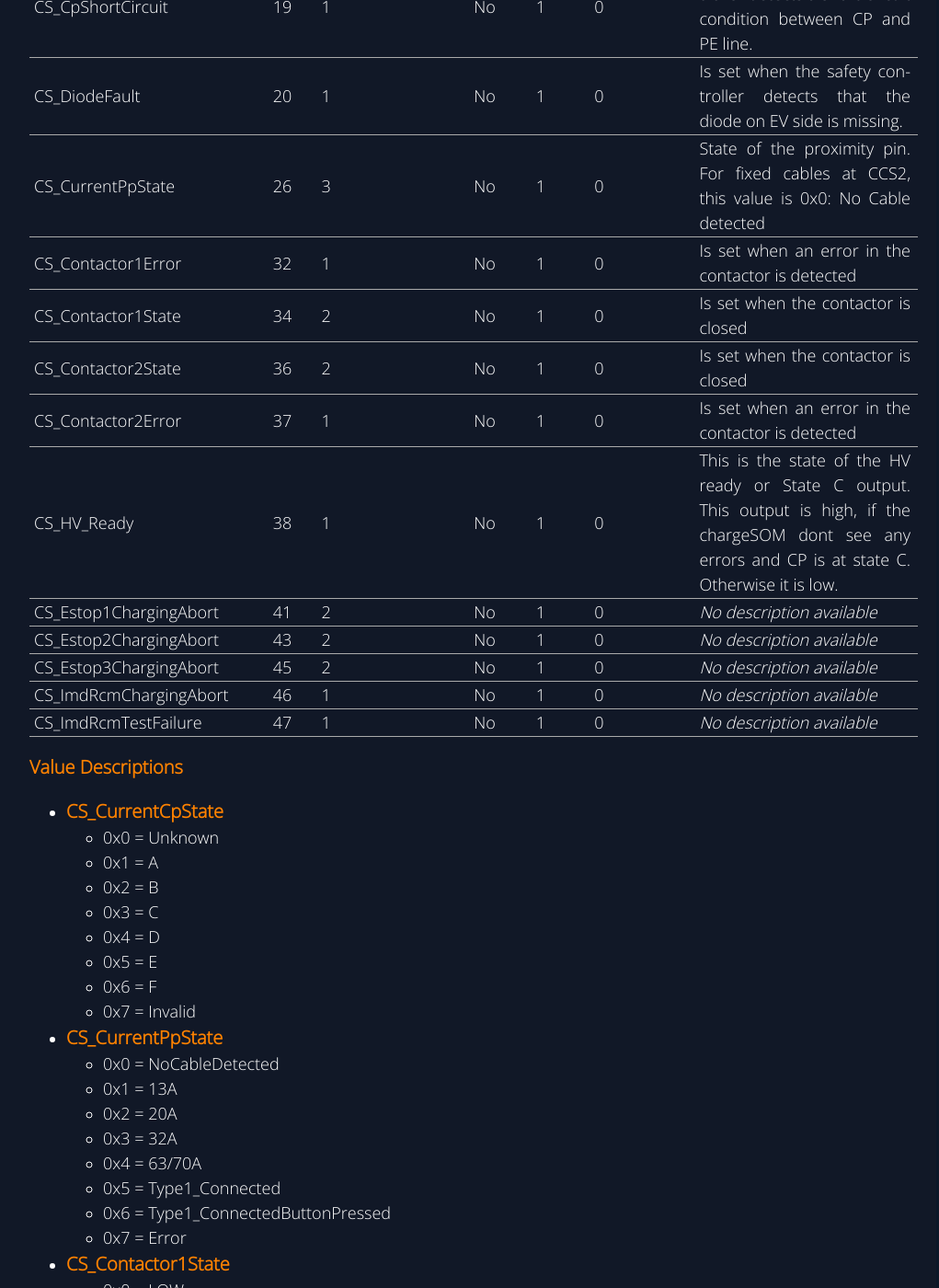
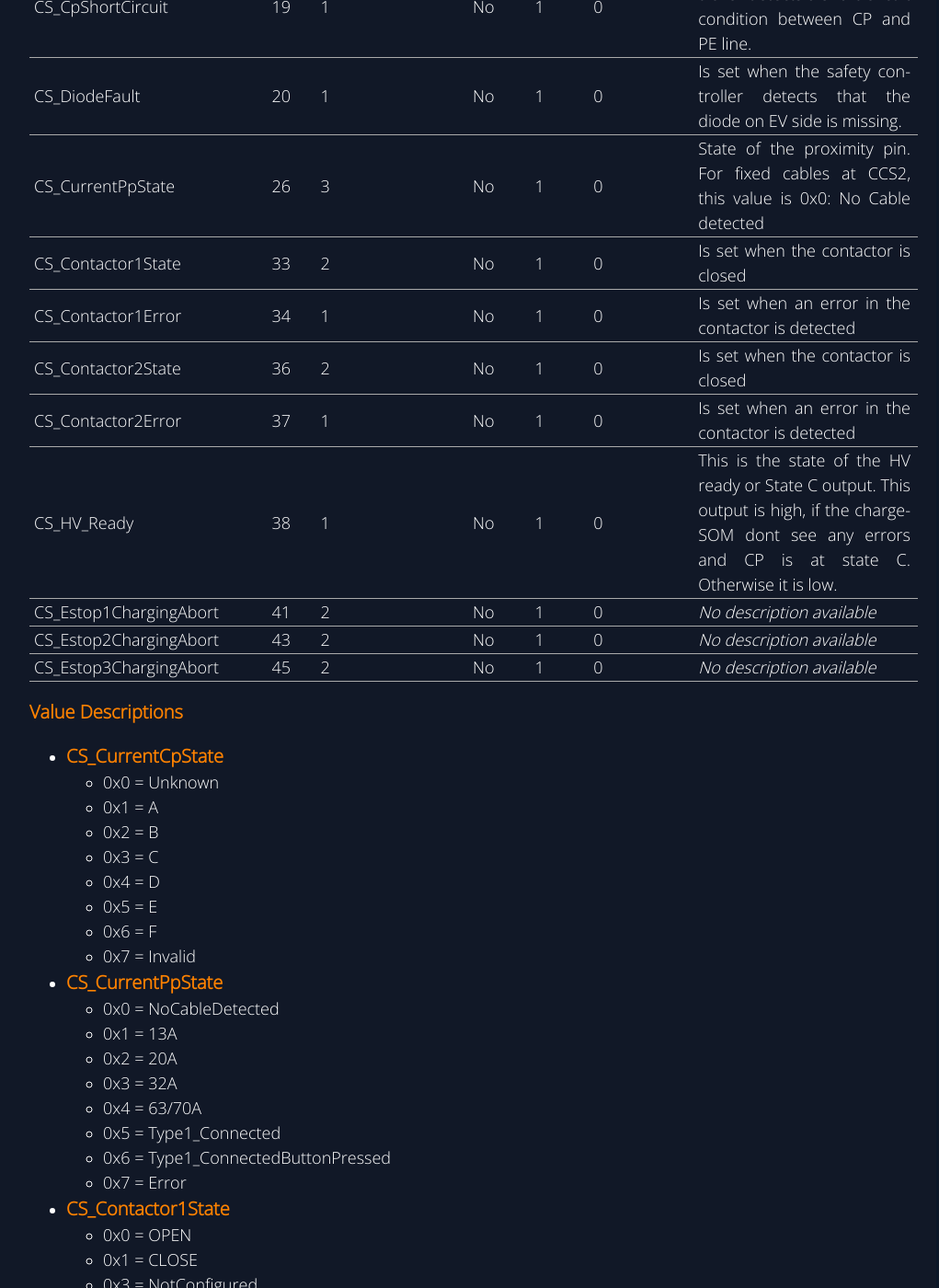
Before and after one commit to chargebyte/chargebyte-docs, a Sphinx documentation site: the page built from docs/source/safety_protocol.rst, in a window 1280 px wide and 1400 px high, scrolled down 2211 px. Shown: the whole window at 92% size, without its empty margins (218-1239 px from the left). Built offline with Sphinx 7.4.7, drawn with Linux system fonts in a browser that asks for light colours; some of the changed text lies outside the part shown.

Commit message:
OPEN / CLOSE instead of LOW HIGH at switches Changed order  removed IMD

```diff
--- a/docs/source/safety_protocol.rst
+++ b/docs/source/safety_protocol.rst
@@ -161,8 +161,17 @@
      - 0
      -
      - State of the proximity pin. For fixed cables at CCS2, this value is 0x0: No Cable detected
+   * - CS_Contactor1State
+     - 33
+     - 2
+     -
+     - No
+     - 1
+     - 0
+     -
+     - Is set when the contactor is closed
    * - CS_Contactor1Error
-     - 32
+     - 34
      - 1
      -
      - No
@@ -170,15 +179,6 @@
      - 0
      -
      - Is set when an error in the contactor is detected
-   * - CS_Contactor1State
-     - 34
-     - 2
-     -
-     - No
-     - 1
-     - 0
-     -
-     - Is set when the contactor is closed
    * - CS_Contactor2State
      - 36
      - 2
@@ -233,24 +233,6 @@
      - 0
      -
      - *No description available*
-   * - CS_ImdRcmChargingAbort
-     - 46
-     - 1
-     -
-     - No
-     - 1
-     - 0
-     -
-     - *No description available*
-   * - CS_ImdRcmTestFailure
-     - 47
-     - 1
-     -
-     - No
-     - 1
-     - 0
-     -
-     - *No description available*
 
 **Value Descriptions**
 
@@ -278,14 +260,14 @@
 
 - **CS_Contactor1State**
 
-  - 0x0 = LOW
-  - 0x1 = HIGH
+  - 0x0 = OPEN
+  - 0x1 = CLOSE
   - 0x3 = NotConfigured
 
 - **CS_Contactor2State**
 
-  - 0x0 = LOW
-  - 0x1 = HIGH
+  - 0x0 = OPEN
+  - 0x1 = CLOSE
   - 0x3 = NotConfigured
 
 - **CS_Estop1ChargingAbort**
@@ -321,9 +303,9 @@
    +--------------------+--------------------+--------------------+--------------------+--------------------+--------------------+--------------------+--------------------+
   3|                    |                    |                    |                    |                    | CS_CurrentPpState  |                    |                    |
    +--------------------+--------------------+--------------------+--------------------+--------------------+--------------------+--------------------+--------------------+
-  4|                    |    CS_HV_Ready     | CS_Contactor2Error | CS_Contactor2State |                    | CS_Contactor1State |                    | CS_Contactor1Error |
+  4|                    |    CS_HV_Ready     | CS_Contactor2Error | CS_Contactor2State |                    | CS_Contactor1Error | CS_Contactor1State |                    |
    +--------------------+--------------------+--------------------+--------------------+--------------------+--------------------+--------------------+--------------------+
-  5|CS_ImdRcmTestFailure|CS_ImdRcmChargingAbo|CS_Estop3ChargingAbo|                    |CS_Estop2ChargingAbo|                    |CS_Estop1ChargingAbo|                    |
+  5|                    |                    |CS_Estop3ChargingAbo|                    |CS_Estop2ChargingAbo|                    |CS_Estop1ChargingAbo|                    |
    +--------------------+--------------------+--------------------+--------------------+--------------------+--------------------+--------------------+--------------------+
   6|                    |                    |                    |                    |                    |                    |                    |                    |
    +--------------------+--------------------+--------------------+--------------------+--------------------+--------------------+--------------------+--------------------+
```
Also changed, not shown: 1 other file.
